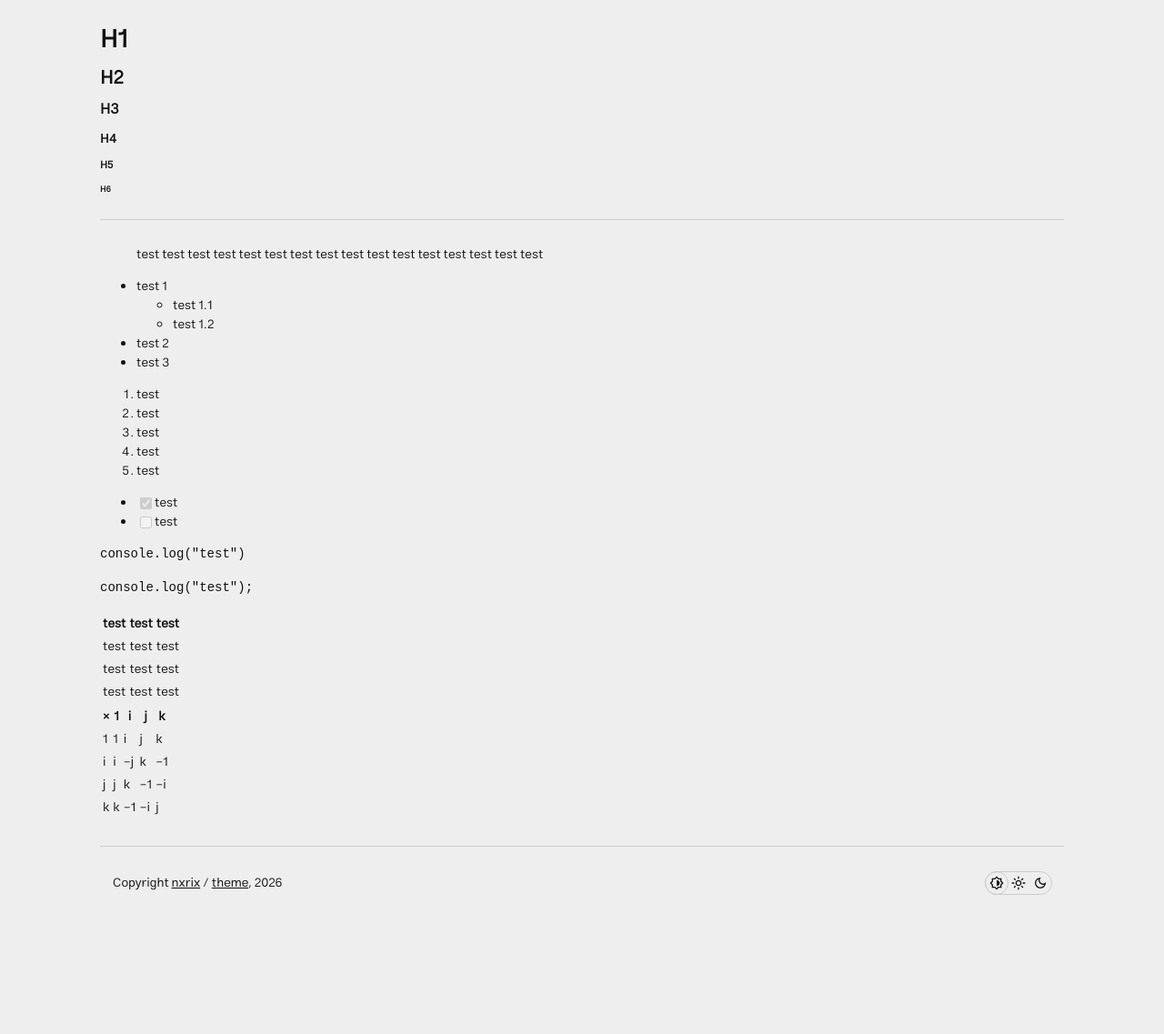
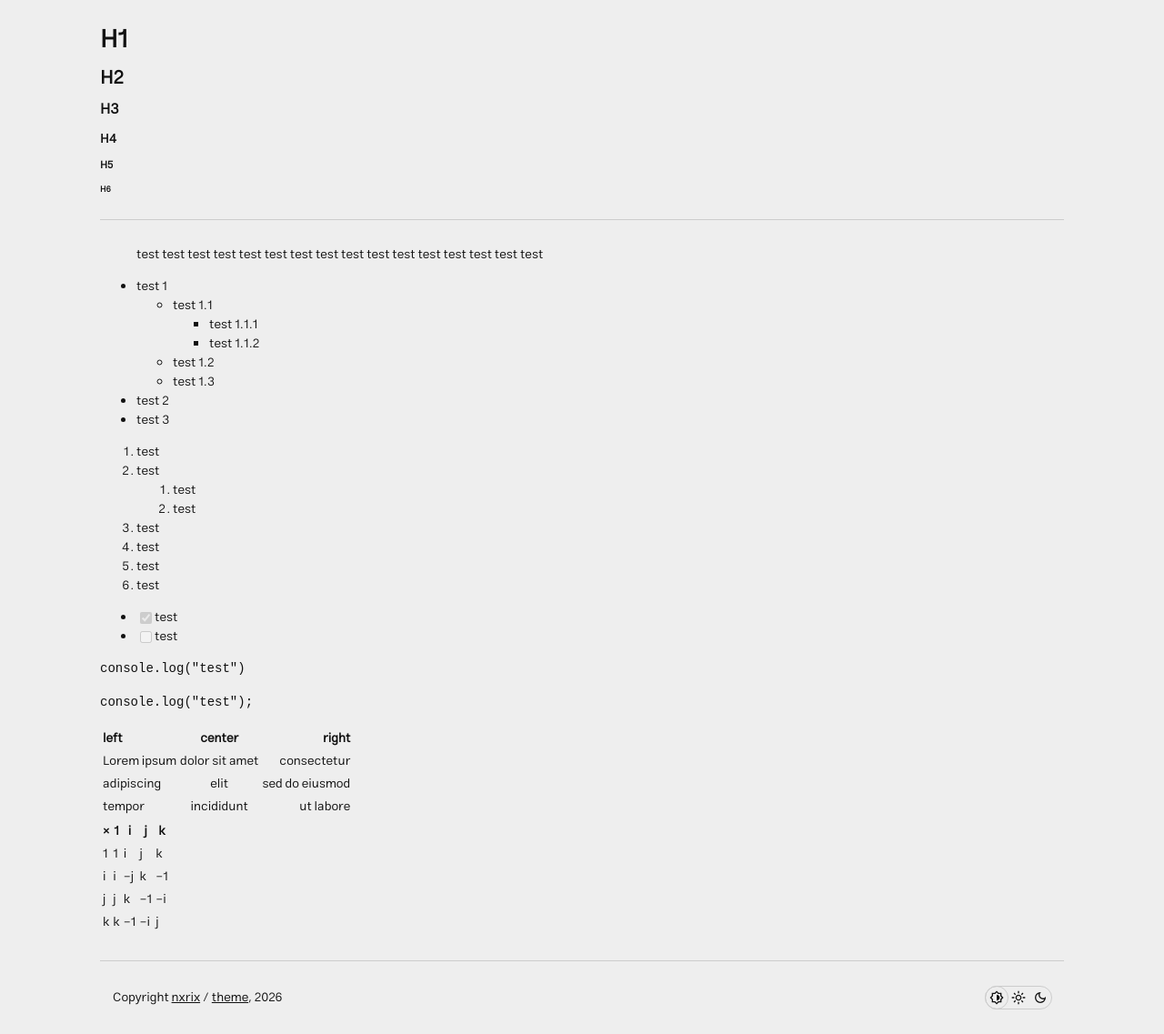
Before and after one commit to nxrix/theme, a Jekyll site: the page built from test.md, in a window 1280 px wide. Shown: the whole page at 91% size. Built offline with Jekyll 4.4.1, drawn with Linux system fonts in a browser that asks for light colours; our own code applies the rules of GitHub Pages for plain Markdown files; before the commit the page ends 1011 px from its top, so only the background shows below that.

Commit message:
Update test.md

````diff
--- a/test.md
+++ b/test.md
@@ -20,13 +20,19 @@ layout: default
 
 - test 1
   - test 1.1
+    - test 1.1.1
+    - test 1.1.2
   - test 1.2
+  - test 1.3
 - test 2
 - test 3
 
 1. test
   1. test
+     1. test
+     2. test
   2. test
+  3. test
 2. test
 3. test
 
@@ -39,11 +45,12 @@ layout: default
 console.log("test");
 ```
 
-| test | test | test |
-|------|------|------|
-| test | test | test |
-| test | test | test |
-| test | test | test |
+| left | center | right |
+|:-----|:------:|------:|
+| Lorem ipsum | dolor sit amet | consectetur |
+| adipiscing | elit | sed do eiusmod |
+| tempor | incididunt | ut labore |
+
 
 | × | 1 | i | j | k |
 |---|---|---|---|---|
````
